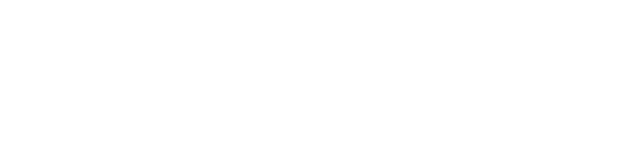
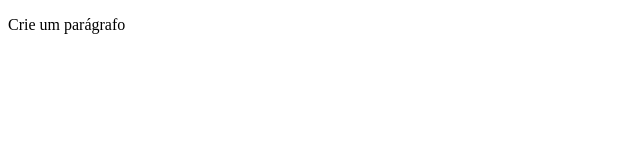
Before and after one commit to Matheus-Juliao/teste-git-branches, a plain HTML site: page tela-01.html in a window 1280 px wide. Shown: the whole page, without its empty margins (0-640 px from the left). Drawn offline with Linux system fonts and the light colour scheme.

Commit message:
Create tag <p>

```diff
--- a/tela-01.html
+++ b/tela-01.html
@@ -7,6 +7,6 @@
     <title>Tela 01</title>
 </head>
 <body>
-
+    <p>Crie um parágrafo</p>
 </body>
 </html>
```
